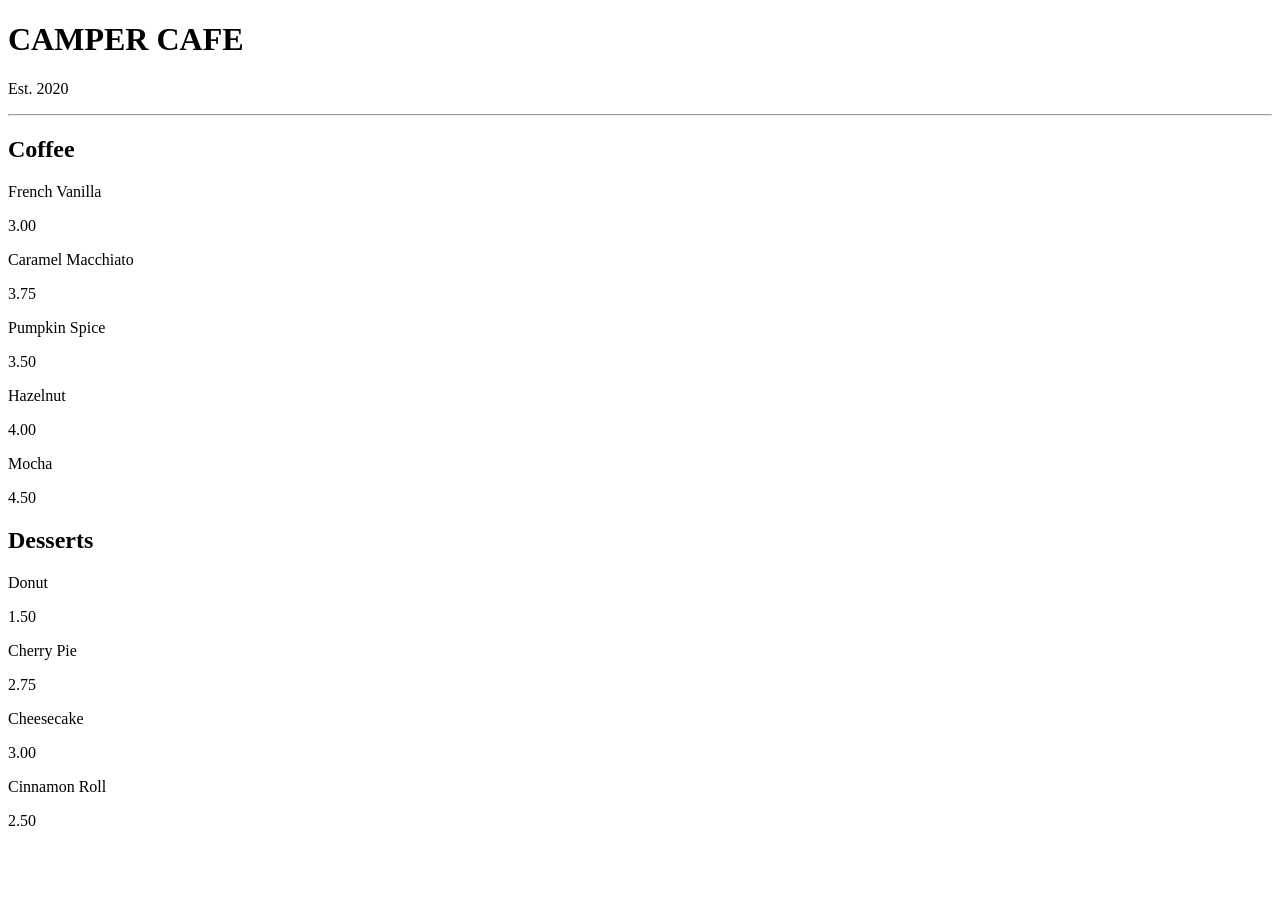
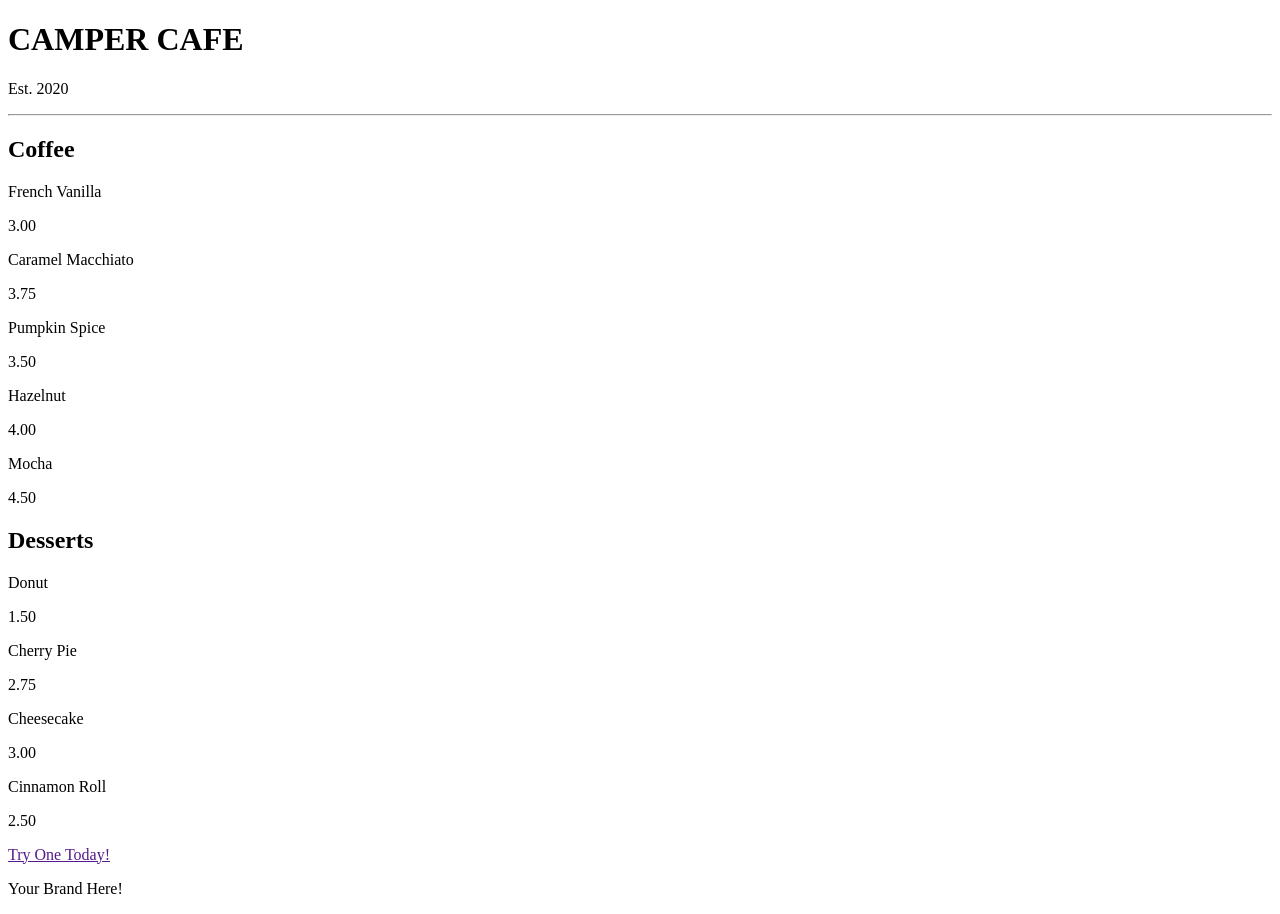
Before and after one commit to illwillgusto/menusitetemplate, a plain HTML site: page index.html in a window 1280 px wide. Before the commit the page ends 846 px from the top, so only its background shows below. Drawn offline with Linux system fonts and the light colour scheme.

Commit message:
Update index.html
footer added for company name and link to the top of the page

```diff
--- a/index.html
+++ b/index.html
@@ -47,6 +47,13 @@
             </article>
           </section>
         </main>
+
+        <footer>
+            <p>
+              <a href="" target="_blank">Try One Today!</a>
+            </p>
+            <p>Your Brand Here!</p>
+          </footer>
    </div>
 
 
```
